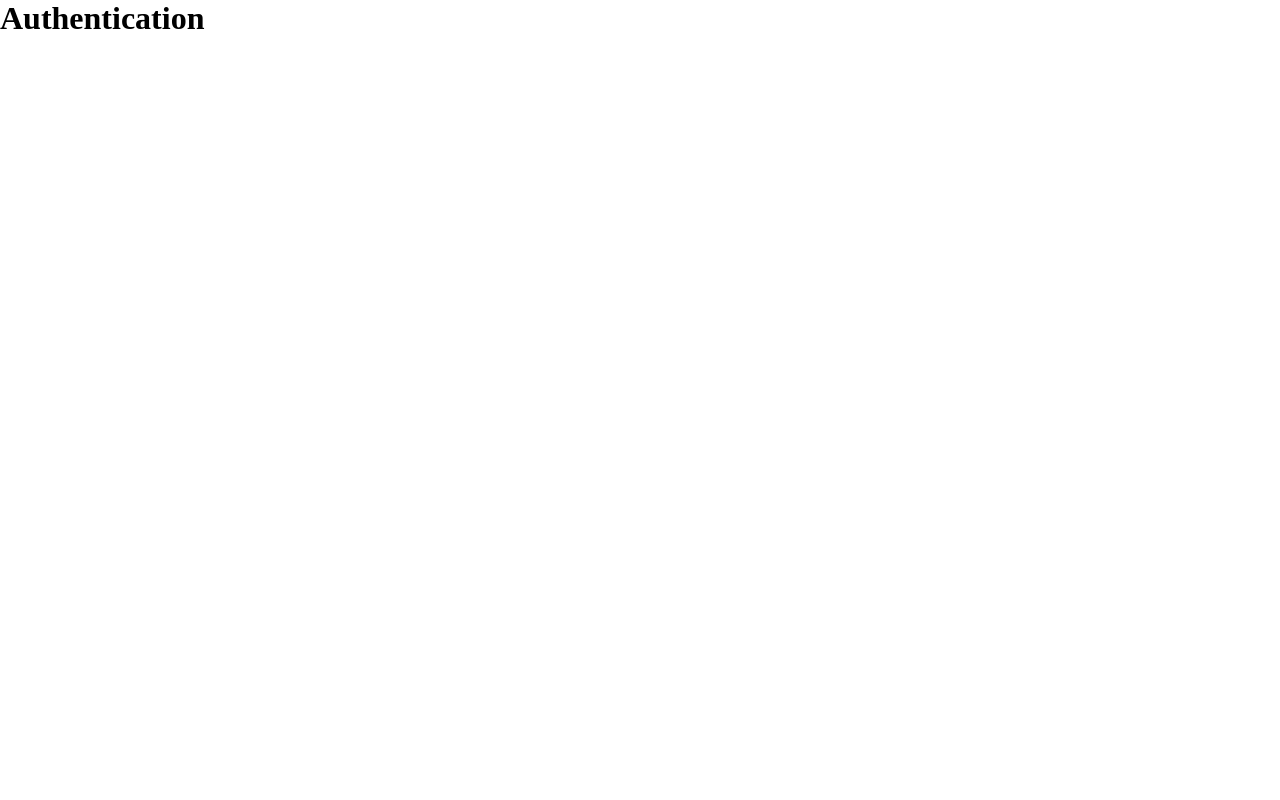
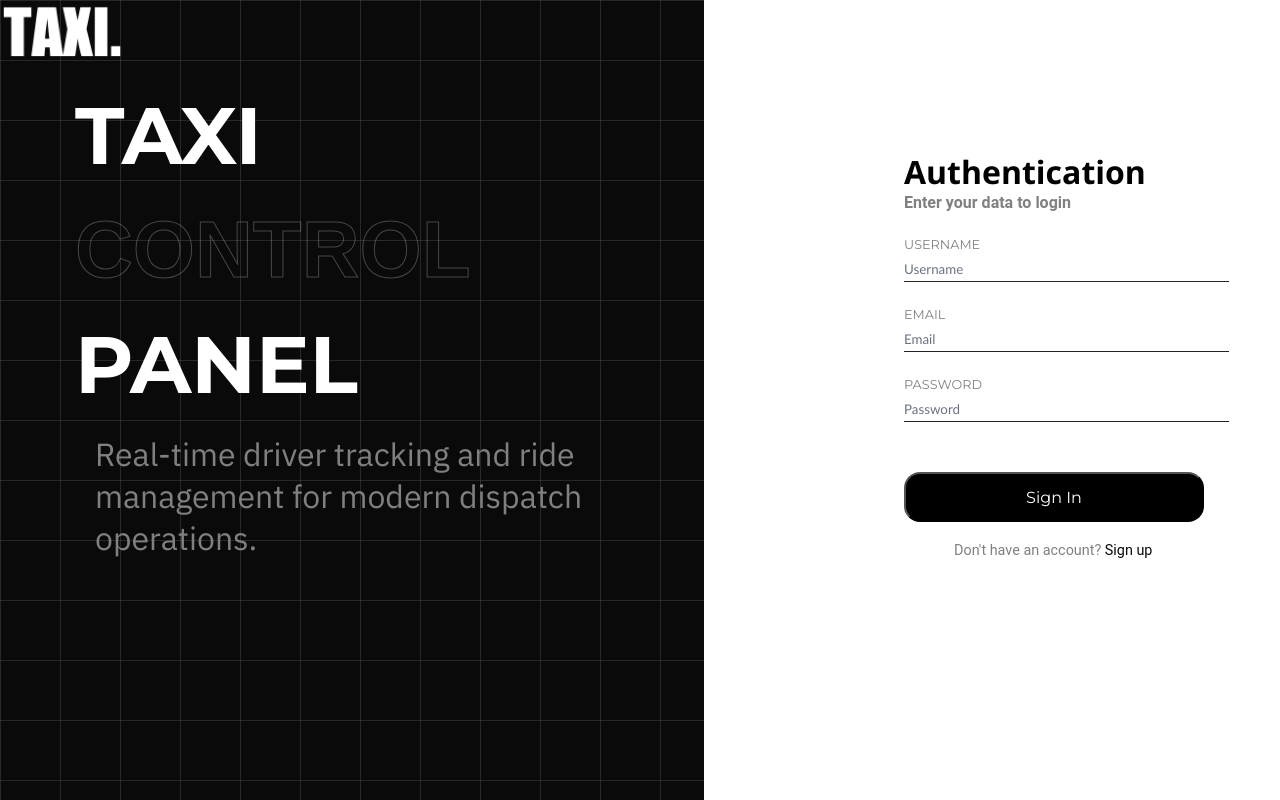
Before and after one commit to ukique/taxi-service, a React (Vite) app in the folder frontend/: page /users/authentication in a window 1280 px wide. Built offline with nearby package versions, Linux system fonts and the light colour scheme.

Commit message:
frontend: add authentication page

```diff
--- a/frontend/src/pages/authenticationPage/authenticationPage.css
+++ b/frontend/src/pages/authenticationPage/authenticationPage.css
@@ -0,0 +1,5 @@
+.authentication-layout{
+    display: grid;
+    grid-template-columns: 55fr 45fr;
+    min-height: 100vh;
+}
--- a/frontend/src/pages/authenticationPage/authenticationPage.jsx
+++ b/frontend/src/pages/authenticationPage/authenticationPage.jsx
@@ -1,8 +1,81 @@
-function Authentication(){
-    return(
+import './authenticationPage.css'
+import logoWhite from "../../assets/logoWhite.png";
+import "../../pages/registerPage/registerPage.css";
+import {useNavigate} from "react-router-dom";
+import {useState} from "react";
+
+function Authentication() {
+    const navigate = useNavigate();
+    const [form, setForm] = useState({username: "", email: "", password: ""});
+    const [error, setError] = useState(null);
+    const handleChange = (e) => {
+        setForm({...form, [e.target.name]: e.target.value});
+    };
+    // against multiple button clicks
+    const [isLoading, setIsLoading] = useState(false)
+
+    const handleSubmit = async () => {
+        try {
+            setIsLoading(true)
+            setError(null)
+            const response = await fetch("http://localhost:8080/users/authentication", {
+                method: "POST",
+                headers: {"Content-Type": "application/json"},
+                body: JSON.stringify(form)
+            })
+            const result = await response.json()
+            if (response.ok) {
+                localStorage.setItem("token", result.token)
+                localStorage.setItem("username", form.username)
+                navigate("/")
+            } else {
+                setError(result.message)
+            }
+        } catch (err) {
+            setError("Network error. Please try again.")
+        } finally {
+            setIsLoading(false)
+        }
+    }
+
+    return (
         <>
-            <h1>Authentication</h1>
-        </>
+            <div className="register-layout">
+                <div className="registerBandle">
+                    <img className="logoWhite" src={logoWhite} alt="logoWhite"/>
+                    <div className="registerBandleText">
+                        <h1>TAXI</h1>
+                        <h1 id="h1-outline">CONTROL</h1>
+                        <h1>PANEL</h1>
+                    </div>
+                    <div className="registerBandleInfo">
+                        <p>
+                            Real-time driver tracking and ride<br/>
+                            management for modern dispatch <br/>
+                            operations.
+                        </p>
+                    </div>
+                </div>
+                <div className="register">
+                    <div className="register-text">
+                        <h1>Authentication</h1>
+                        <h3>Enter your data to login</h3>
+                    </div>
+                    <p className="register-input-text">USERNAME</p>
+                    <input name="username" value={form.username} onChange={handleChange} placeholder="Username"/>
+                    <p className="register-input-text">EMAIL</p>
+                    <input name="email" type="email" value={form.email} onChange={handleChange} placeholder="Email"/>
+                    <p className="register-input-text">PASSWORD</p>
+                    <input name="password" type="password" value={form.password} onChange={handleChange}
+                           placeholder="Password"/>
+                    {error && <p className="register-error">{error}</p>}
+                    <button onClick={handleSubmit} disabled={isLoading} className="register-button">
+                        {isLoading ? "Creating..." : "Sign In"}
+                    </button>
+                    <p className="register-auth-request">Don't have an account? <a onClick={() => navigate("/users/register")}>Sign up</a></p>
+                </div>
+            </div>
+            </>
     )
 }
 
--- a/frontend/src/pages/registerPage/registerPage.jsx
+++ b/frontend/src/pages/registerPage/registerPage.jsx
@@ -25,7 +25,7 @@ function Registration() {
             })
             const result = await response.json()
             if (response.ok) {
-                navigate("/")
+                navigate("/users/authentication")
             } else {
                 setError(result.message)
             }
```
